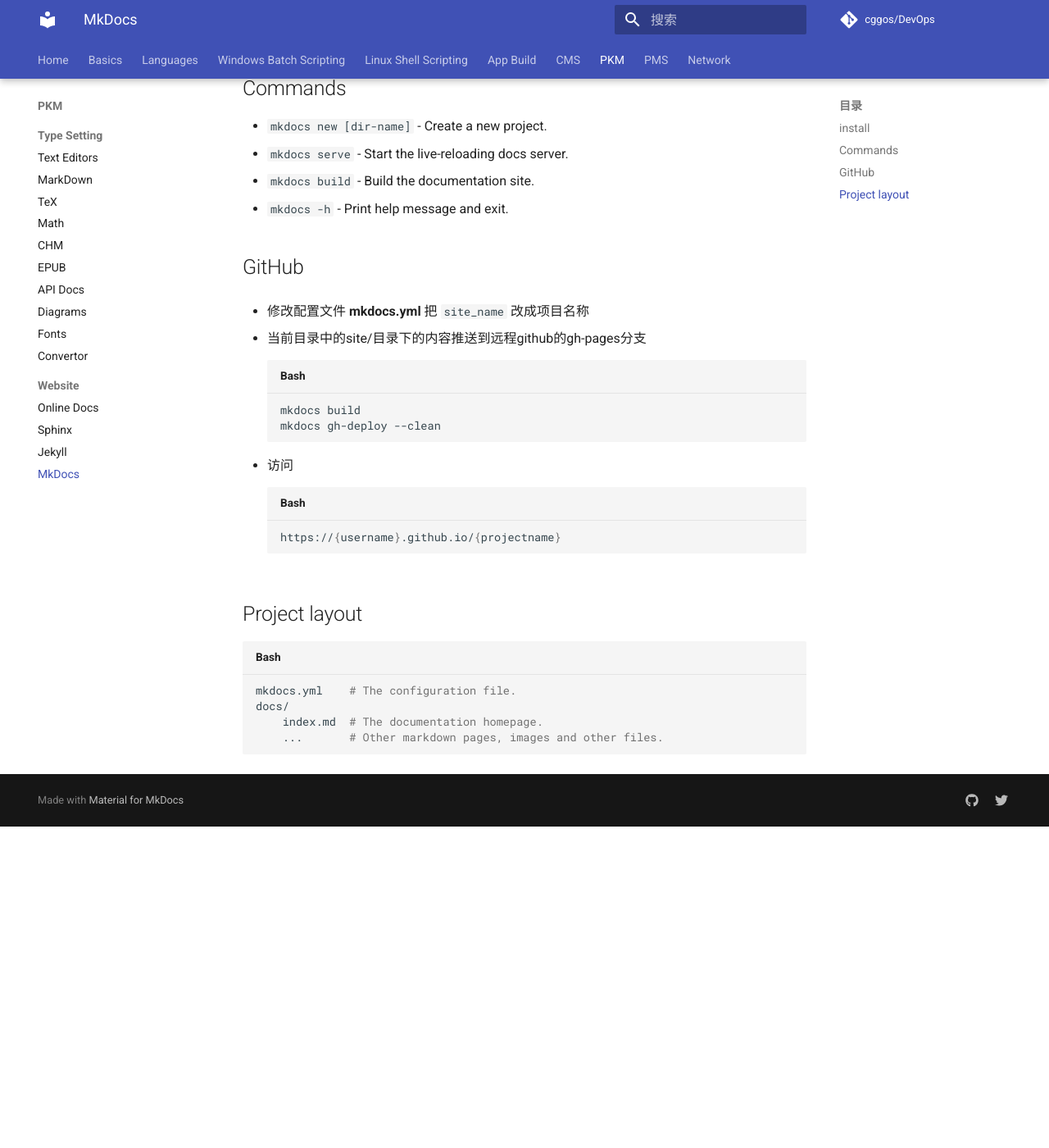
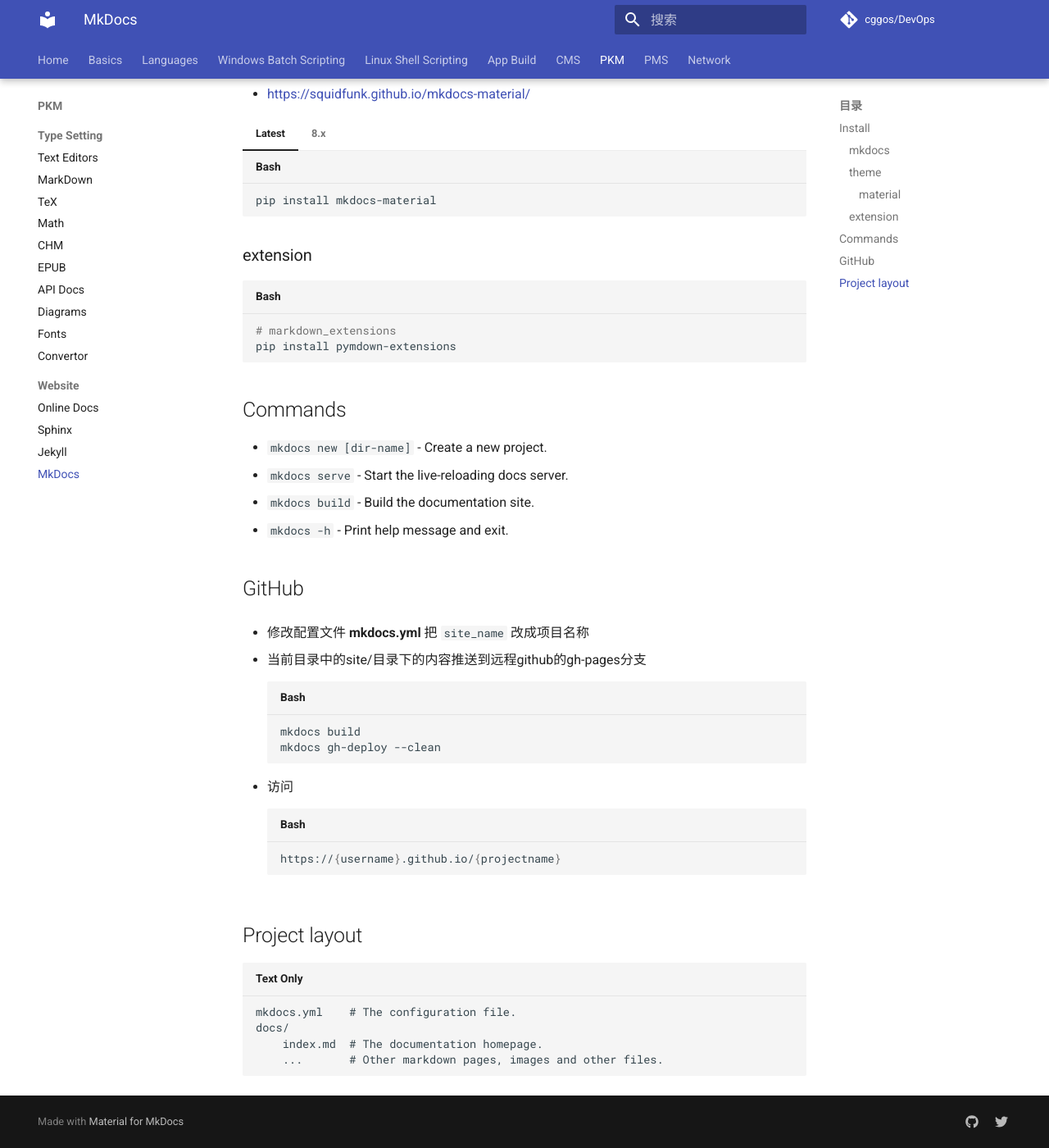
Before and after one commit to cggos/DevOps, an MkDocs documentation site: the page built from docs/06-personal_knowledge_management/website/MkDocs.md, in a window 1280 px wide and 1400 px high, scrolled down 534 px. Shown: the whole window at 82% size. Built offline with MkDocs 1.6.1 and Material for MkDocs 9.7.7, drawn with Linux system fonts in a browser that asks for light colours; comment, search, counter and statistics services are not loaded; before the commit the page ends 1542 px from its top, so only the background shows below that; some of the changed text lies outside the part shown.

Commit message:
update docs/06-personal_knowledge_management/website/MkDocs.md

````diff
--- a/docs/06-personal_knowledge_management/website/MkDocs.md
+++ b/docs/06-personal_knowledge_management/website/MkDocs.md
@@ -4,15 +4,35 @@
 
 ---
 
-## install
+## Install
+
+
+### mkdocs
 
 ```sh
 # python3
 pip install mkdocs
+```
 
-# theme material
-pip install mkdocs-material
+### theme
 
+#### material
+
+* https://squidfunk.github.io/mkdocs-material/
+
+=== "Latest"
+    ```sh
+    pip install mkdocs-material
+    ```
+
+=== "8.x"
+    ```sh
+    pip install mkdocs-material=="8.*"
+    ```
+
+### extension
+
+```sh
 # markdown_extensions
 pip install pymdown-extensions
 ```
@@ -41,7 +61,7 @@
 
 ## Project layout
 
-```sh
+```
 mkdocs.yml    # The configuration file.
 docs/
     index.md  # The documentation homepage.
````
